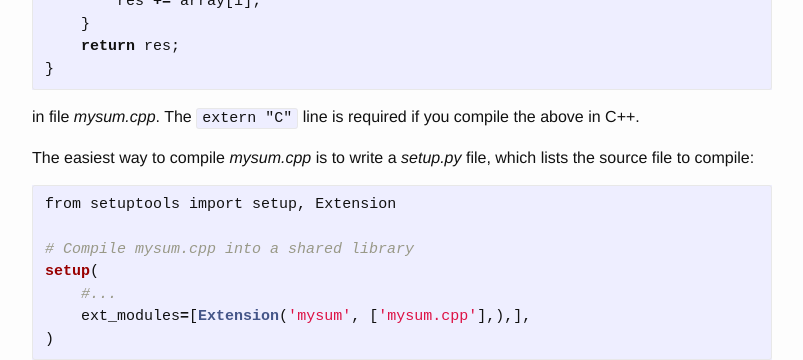
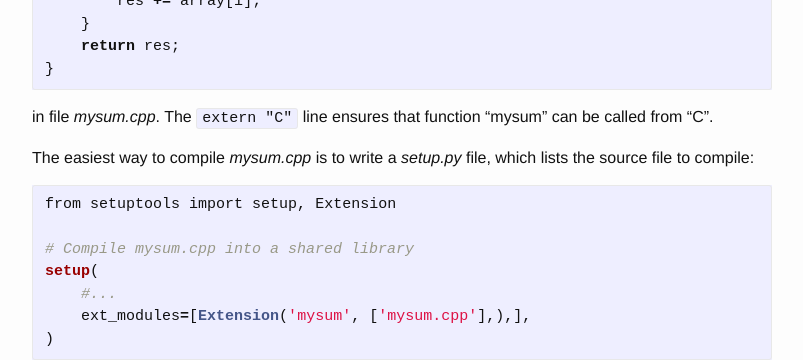
Before and after one commit to nesi/perf-training, a Jekyll site: the page built from _lessons/python-scatter/03b-ctypes.md, in a window 1280 px wide and 900 px high, scrolled down 1579 px. Shown: the part 152-512 px from the top of the window, without its empty margins (238-1041 px from the left). Built offline with Jekyll 4.4.1, drawn with Linux system fonts in a browser that asks for light colours.

Commit message:
~ describing whyt extern "C" is required

````diff
--- a/_lessons/python-scatter/03b-ctypes.md
+++ b/_lessons/python-scatter/03b-ctypes.md
@@ -54,7 +54,7 @@ double mysum(int n, double* array) {
     return res;
 }
 ```
-in file *mysum.cpp*. The `extern "C"` line is required if you compile the above in C++.
+in file *mysum.cpp*. The `extern "C"` line ensures that function "mysum" can be called from "C".
 
 The easiest way to compile *mysum.cpp* is to write a *setup.py* file, which lists the source file to compile:
 ```python
````
